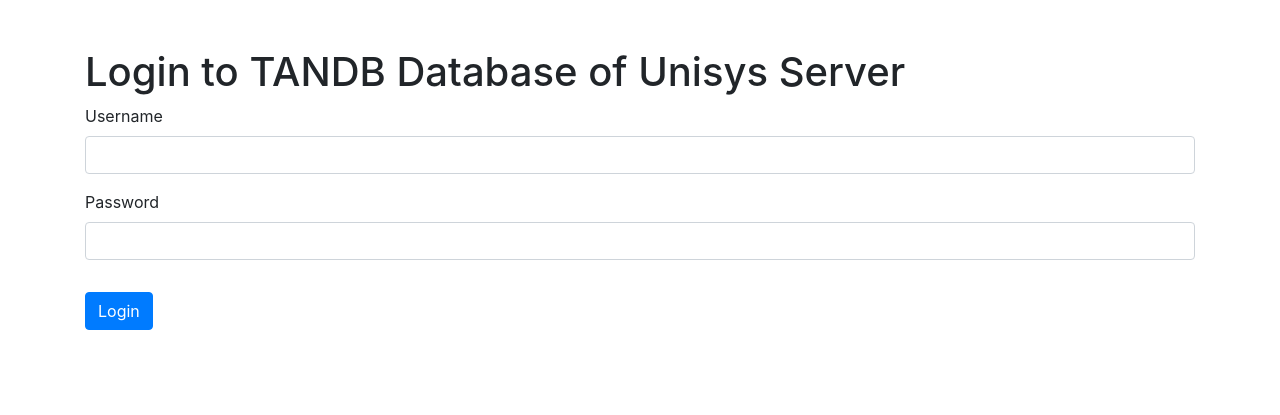
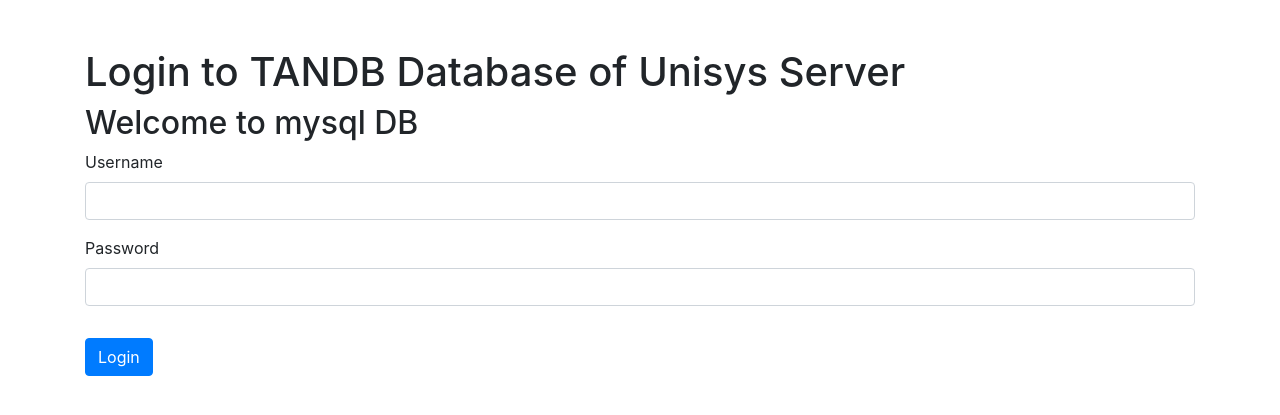
Before and after one commit to tancse/tan_flaskmysql, a Flask app: page / in a window 1280 px wide. Shown: the top 415 px of the page. Run offline with Flask 2, Linux system fonts and the light colour scheme; some libraries are stand-ins or nearby versions.

Commit message:
update4 h2

```diff
--- a/templates/index.html
+++ b/templates/index.html
@@ -9,6 +9,7 @@
 <body>
     <div class="container">
         <h1 class="mt-5">Login to TANDB Database of Unisys Server</h1>
+        <h2>Welcome to mysql DB</h2>
         <form method="post" action="{{ url_for('login') }}">
             <div class="form-group">
                 <label for="username">Username</label>
```
